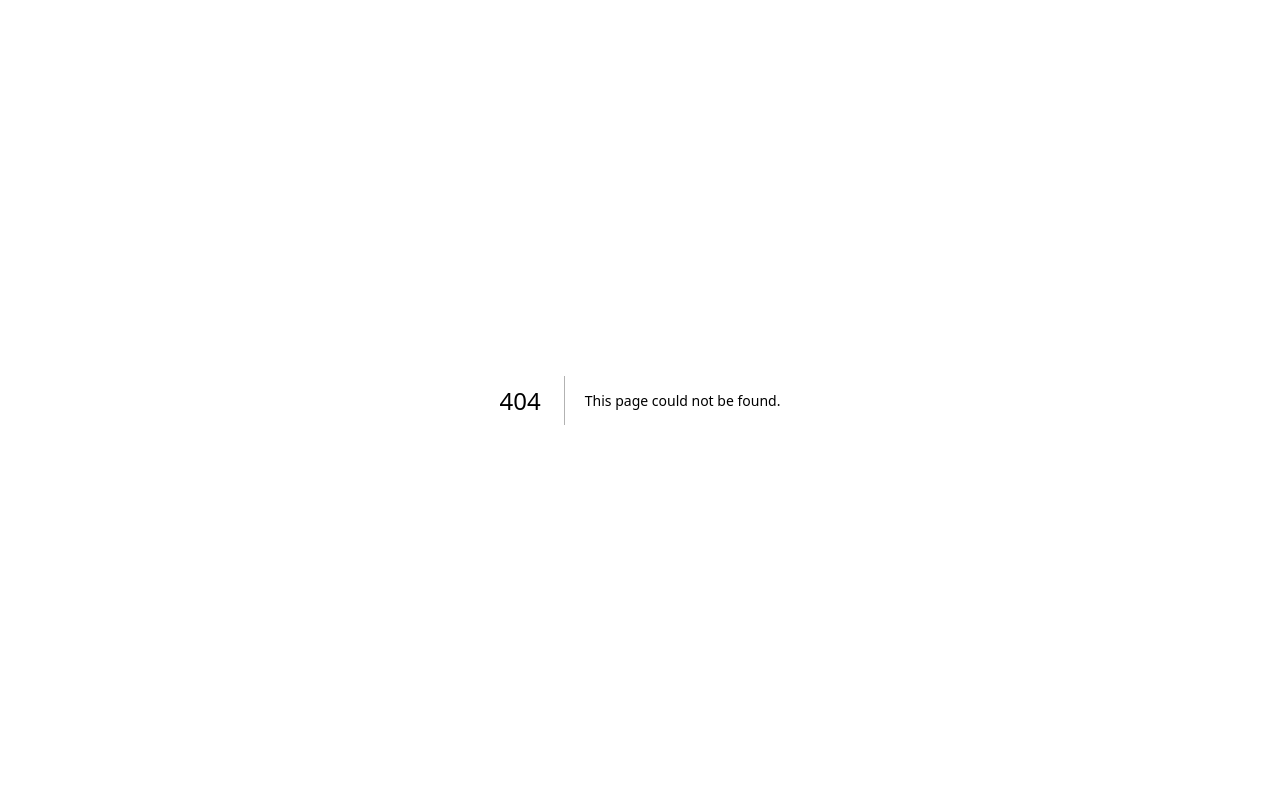
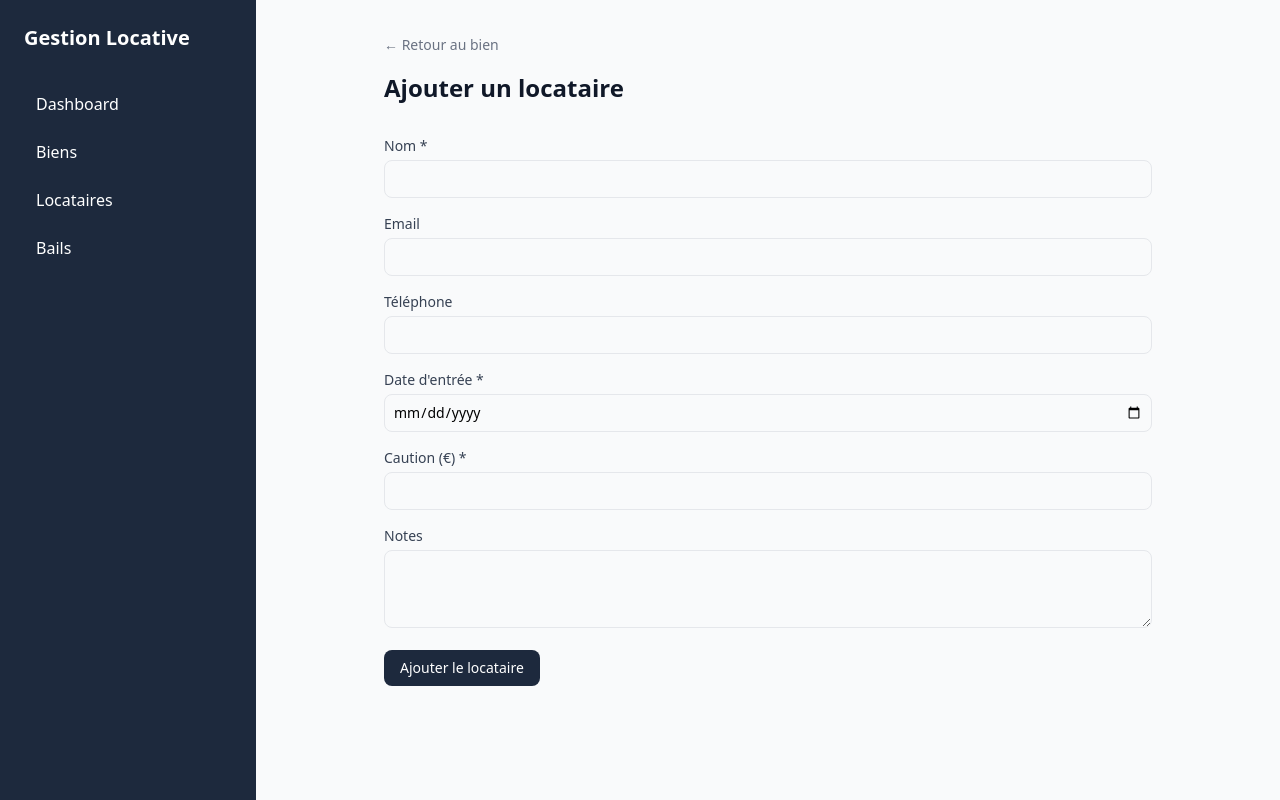
Before and after one commit to morgandevmh/application-gestion-locative, a Next.js app: page /dashboard/biens/1/locataires/nouveau in a window 1280 px wide. Before the commit this address had no page. Built offline with nearby package versions, Linux system fonts and the light colour scheme.

Commit message:
feat/locataires: add locataire creation form page (#29)

```diff
--- /dev/null
+++ b/src/app/dashboard/biens/[id]/locataires/nouveau/page.tsx
@@ -0,0 +1,148 @@
+"use client";
+import { useState } from "react";
+import Link from "next/link";
+import { useParams, useRouter } from "next/navigation";
+
+export default function NouveauLocatairePage() {
+  const params = useParams();
+  const id = params.id;
+  const router = useRouter();
+
+  const [nom, setNom] = useState("");
+  const [email, setEmail] = useState("");
+  const [telephone, setTelephone] = useState("");
+  const [dateEntree, setDateEntree] = useState("");
+  const [caution, setCaution] = useState("");
+  const [notes, setNotes] = useState("");
+  const [error, setError] = useState("");
+  const [loading, setLoading] = useState(false);
+
+  async function handleSubmit(e: React.FormEvent) {
+    e.preventDefault();
+    setError("");
+    setLoading(true);
+
+    try {
+      const response = await fetch(`/api/biens/${id}/locataires`, {
+        method: "POST",
+        headers: { "Content-Type": "application/json" },
+        body: JSON.stringify({
+          nom,
+          email: email || null,
+          telephone: telephone || null,
+          dateEntree: new Date(dateEntree).toISOString(),
+          caution: parseFloat(caution),
+          notes: notes || null,
+        }),
+      });
+
+      if (!response.ok) {
+        const data = await response.json();
+        setError(data.error || "Erreur lors de la création");
+        return;
+      }
+
+      router.push(`/dashboard/biens/${id}`);
+    } catch {
+      setError("Erreur lors de la création du locataire");
+    } finally {
+      setLoading(false);
+    }
+  }
+
+  return (
+    <div className="max-w-3xl mx-auto">
+      <Link
+        href={`/dashboard/biens/${id}`}
+        className="text-sm text-gray-500 hover:text-gray-900 transition-colors"
+      >
+        ← Retour au bien
+      </Link>
+
+      <div className="mt-4 mb-8">
+        <h1 className="text-2xl font-bold text-gray-900">Ajouter un locataire</h1>
+      </div>
+
+      {error && (
+        <div className="bg-red-50 text-red-600 p-3 rounded-lg mb-4 text-sm">
+          {error}
+        </div>
+      )}
+
+      <form onSubmit={handleSubmit} className="space-y-4">
+        <div>
+          <label className="block text-sm font-medium text-gray-700 mb-1">Nom *</label>
+          <input
+            type="text"
+            value={nom}
+            onChange={(e) => setNom(e.target.value)}
+            required
+            className="w-full border border-gray-200 rounded-lg p-2 text-sm"
+          />
+        </div>
+
+        <div>
+          <label className="block text-sm font-medium text-gray-700 mb-1">Email</label>
+          <input
+            type="email"
+            value={email}
+            onChange={(e) => setEmail(e.target.value)}
+            className="w-full border border-gray-200 rounded-lg p-2 text-sm"
+          />
+        </div>
+
+        <div>
+          <label className="block text-sm font-medium text-gray-700 mb-1">Téléphone</label>
+          <input
+            type="tel"
+            value={telephone}
+            onChange={(e) => setTelephone(e.target.value)}
+            className="w-full border border-gray-200 rounded-lg p-2 text-sm"
+          />
+        </div>
+
+        <div>
+          <label className="block text-sm font-medium text-gray-700 mb-1">Date d&apos;entrée *</label>
+          <input
+            type="date"
+            value={dateEntree}
+            onChange={(e) => setDateEntree(e.target.value)}
+            required
+            className="w-full border border-gray-200 rounded-lg p-2 text-sm"
+          />
+        </div>
+
+        <div>
+          <label className="block text-sm font-medium text-gray-700 mb-1">Caution (€) *</label>
+          <input
+            type="number"
+            value={caution}
+            onChange={(e) => setCaution(e.target.value)}
+            required
+            min="0"
+            step="0.01"
+            className="w-full border border-gray-200 rounded-lg p-2 text-sm"
+          />
+        </div>
+
+        <div>
+          <label className="block text-sm font-medium text-gray-700 mb-1">Notes</label>
+          <textarea
+            value={notes}
+            onChange={(e) => setNotes(e.target.value)}
+            rows={3}
+            className="w-full border border-gray-200 rounded-lg p-2 text-sm"
+          />
+        </div>
+
+        <button
+          type="submit"
+          disabled={loading}
+          className="bg-slate-800 text-white px-4 py-2 rounded-lg text-sm hover:bg-slate-700 transition-colors disabled:opacity-50"
+        >
+          {loading ? "Création..." : "Ajouter le locataire"}
+        </button>
+      </form>
+    </div>
+  );
+}
--- a/src/app/dashboard/biens/[id]/page.tsx
+++ b/src/app/dashboard/biens/[id]/page.tsx
@@ -130,16 +130,16 @@ export default function BienDetailPage() {
         </div>
       )}
 
-      {/* Locataires */}
+
       {/* Section Locataires */}
       <div className="mt-6">
         <div className="flex justify-between items-center mb-4">
         <h2 className="text-xl font-semibold">Locataires</h2>
         <Link
            href={`/dashboard/biens/${id}/locataires/nouveau`}
-           className="bg-black text-white px-4 py-2 rounded"
+           className="inline-block bg-slate-800 text-white px-4 py-2 rounded-lg text-sm hover:bg-slate-700 transition-colors"
         >
-            Ajouter un locataire
+          + Ajouter un locataire
         </Link>
       </div>
 
--- a/src/app/dashboard/biens/page.tsx
+++ b/src/app/dashboard/biens/page.tsx
@@ -42,7 +42,7 @@ export default function BiensPage() {
 
       {biens.length === 0 ? (
         <div className="text-center py-12">
-          <p className="text-gray-500">Vous n&aposavez pas encore de biens</p>
+          <p className="text-gray-500">Vous n&apos;avez pas encore de biens</p>
           <p className="text-gray-400 text-sm mt-2">Commencez par ajouter votre premier bien</p>
           <Link
             href="/dashboard/biens/nouveau"
```
